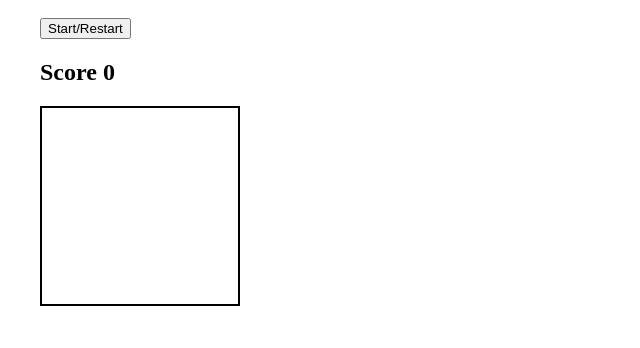
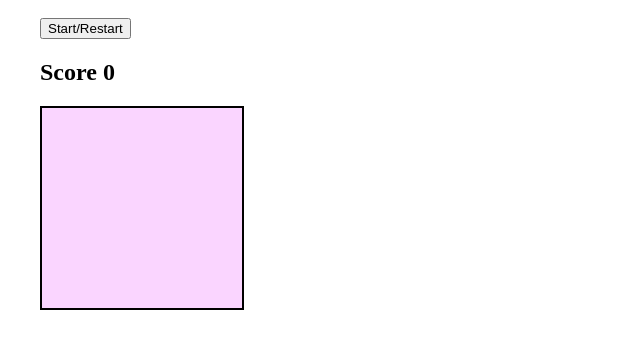
Before and after one commit to sevrinn/snake-game, a plain HTML site: page index.html in a window 1280 px wide. Shown: the part 80-428 px from the top of the page, without its empty margins (0-640 px from the left). Drawn offline with Linux system fonts and the light colour scheme.

Commit message:
create playing grid

```diff
--- a/index.html
+++ b/index.html
@@ -9,7 +9,7 @@
 <body>
   <h1>Snake</h1>
   <button id="start">Start/Restart</button>
-  <h2>Score <span>0</span></h2>
+  <h2>Score <span id = "score">0</span></h2>
   <div class="grid"></div>
   <script src="snake.js"></script>
 </body>
--- a/snake.js
+++ b/snake.js
@@ -0,0 +1,21 @@
+//get elements
+const grid = document.querySelector('.grid')
+const startButton = document.querySelector('#start')
+const score = document.querySelector('#score')
+let squares = []
+
+//to generate the playing field
+const createGrid = () => {
+  //run for loop 100 times
+  for (let i = 0; i < 100; i++) {
+    //create div element
+    const square = document.createElement('div')
+    //add style to the element
+    square.classList.add('square')
+    //put element into grid
+    grid.appendChild(square)
+    //push square to array
+    squares.push(square)
+  }
+}
+createGrid()
--- a/styles.css
+++ b/styles.css
@@ -1,7 +1,4 @@
-*{
 
-  box-sizing: border-box;
-}
 
 html, body {
   margin: 10px;
@@ -13,4 +10,12 @@ html, body {
   border: 2px solid black;
   height: 200px;
   width: 200px;
+  display: flex;
+  flex-wrap: wrap;
 }
+
+.square {
+  background-color: rgb(250, 213, 255);
+  width: 20px;
+  height: 20px;
+}
```
